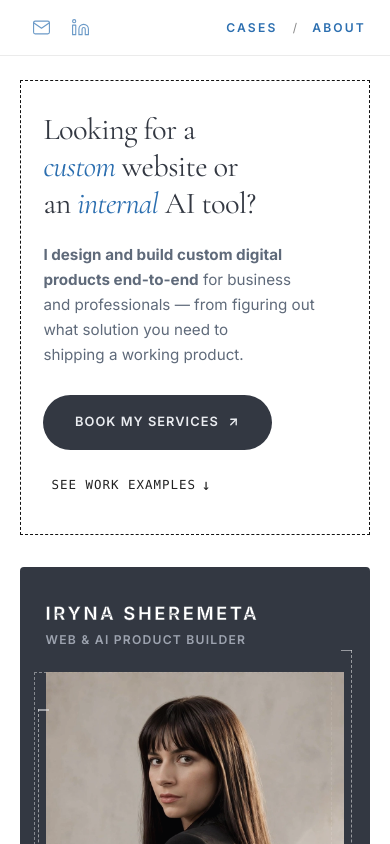
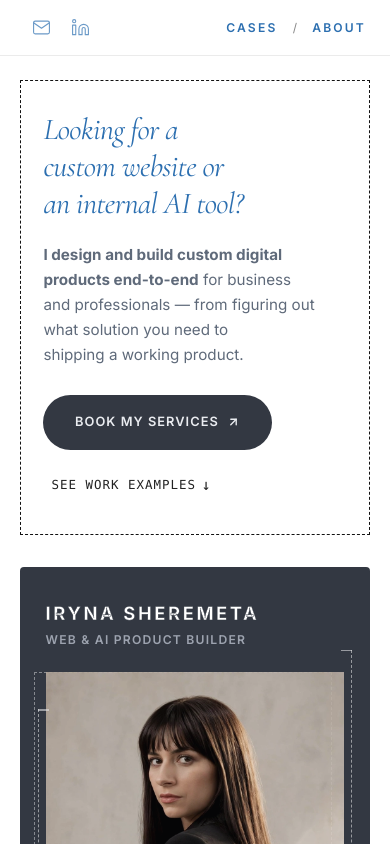
Before and after one commit to Irene2828/porfoliojuly, a Next.js app: page / in a window 390 px wide. Shown: the top 844 px of the page. Built offline with nearby package versions, Linux system fonts and the light colour scheme; no server answers; the database is empty; a web font is replaced by a local one.

Commit message:
Set full hero headline to italic and azure blue token color (#2c6fb0)

```diff
--- a/src/app/index.css
+++ b/src/app/index.css
@@ -332,7 +332,10 @@ h1, h2, h3, h4, h5, h6 {
   .v2-theme .hero-name-group .hero-text h1 {
     font-size: clamp(50px, 6.14vw, 55px) !important;
     font-weight: 500 !important;
+    font-style: italic !important;
     letter-spacing: -0.04em !important;
+    color: #2c6fb0 !important;
+    -webkit-text-fill-color: #2c6fb0 !important;
   }
 }
 
@@ -342,10 +345,11 @@ h1, h2, h3, h4, h5, h6 {
     font-family: var(--font-serif) !important;
     font-size: clamp(30px, 7.8vw, 40px) !important;
     font-weight: 500 !important;
+    font-style: italic !important;
     letter-spacing: -0.02em !important;
     line-height: 1.22 !important;
-    color: #333842 !important;
-    -webkit-text-fill-color: #333842 !important;
+    color: #2c6fb0 !important;
+    -webkit-text-fill-color: #2c6fb0 !important;
     text-align: left !important;
   }
 }
--- a/src/app/v2/components/HeroV2.tsx
+++ b/src/app/v2/components/HeroV2.tsx
@@ -91,8 +91,8 @@ export default function HeroV2() {
                 className="hero-text"
                 style={{ transform: 'translateY(-0.4rem)' }}
               >
-                <h1 className="title-serif hero-statement hero-statement-anim" style={{ fontFamily: "var(--font-serif)", fontSize: 'clamp(49.8px, 6.12vw, 54.8px)', color: '#333842', fontWeight: 500, fontStyle: 'normal', marginTop: '0.6rem', textTransform: 'none', letterSpacing: '-0.04em' }}>
-                  Looking for a <span className="br-mobile"><br /></span><span className="premium-hover"><span className="word-custom" style={{ fontStyle: 'italic', color: '#2c6fb0', WebkitTextFillColor: '#2c6fb0' }}>custom</span></span> <span className="premium-hover">website</span> <span className="br-desktop"><br /></span>or <span className="br-mobile"><br /></span>an <span className="premium-hover"><span className="word-internal" style={{ fontStyle: 'italic', color: '#2c6fb0', WebkitTextFillColor: '#2c6fb0' }}>internal</span> AI tool</span>?
+                <h1 className="title-serif hero-statement hero-statement-anim" style={{ fontFamily: "var(--font-serif)", fontSize: 'clamp(49.8px, 6.12vw, 54.8px)', color: '#2c6fb0', WebkitTextFillColor: '#2c6fb0', fontWeight: 500, fontStyle: 'italic', marginTop: '0.6rem', textTransform: 'none', letterSpacing: '-0.04em' }}>
+                  Looking for a <span className="br-mobile"><br /></span><span className="premium-hover"><span className="word-custom">custom</span></span> <span className="premium-hover">website</span> <span className="br-desktop"><br /></span>or <span className="br-mobile"><br /></span>an <span className="premium-hover"><span className="word-internal">internal</span> AI tool</span>?
                 </h1>
                 <p className="hero-frame-paragraph hero-paragraph-anim" style={{ marginTop: '1.7rem', fontSize: '1.10rem', lineHeight: '1.75', color: '#5f6a7a', maxWidth: '673px' }}>
                   <strong>I design and build custom digital products end-to-end</strong> for business <span className="br-desktop"><br /></span>and professionals &mdash; from figuring out what solution you need to <span className="br-desktop"><br /></span>shipping a working product.
```
